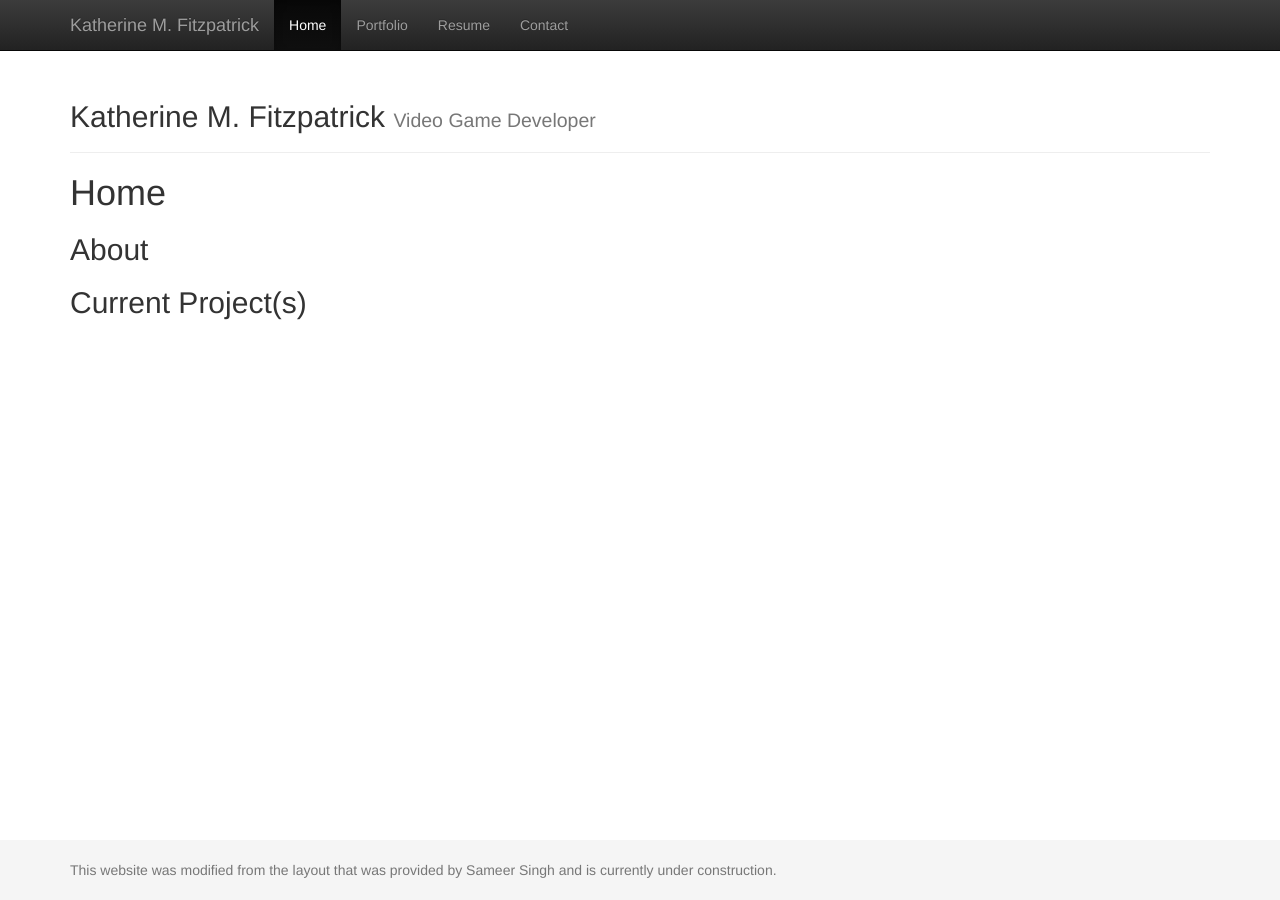
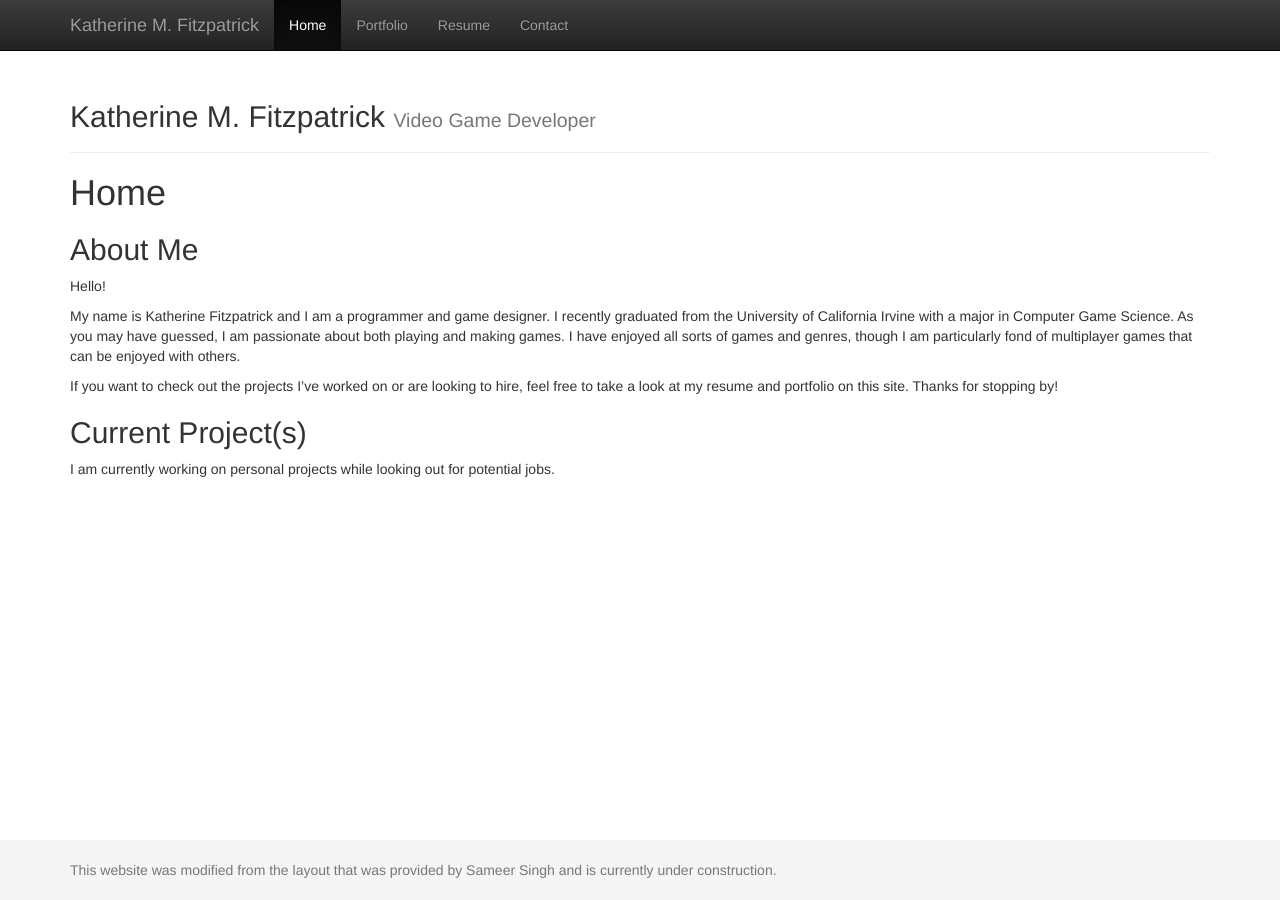
Before and after one commit to kathermf/kathermf.github.io, a Jekyll site: the page built from index.md, in a window 1280 px wide. Built offline with Jekyll 4.4.1, drawn with Linux system fonts in a browser that asks for light colours.

Commit message:
Added content to homepage, minor change to selfie surf's page

```diff
--- a/index.md
+++ b/index.md
@@ -5,7 +5,12 @@ title:  Home
 
 # {{ page.title }}
 
-## About
+## About Me
+Hello!
 
+My name is Katherine Fitzpatrick and I am a programmer and game designer. I recently graduated from the University of California Irvine with a major in Computer Game Science. As you may have guessed, I am passionate about both playing and making games. I have enjoyed all sorts of games and genres, though I am particularly fond of multiplayer games that can be enjoyed with others.
+
+If you want to check out the projects I've worked on or are looking to hire, feel free to take a look at my resume and portfolio on this site. Thanks for stopping by!
 
 ## Current Project(s)
+I am currently working on personal projects while looking out for potential jobs.
```
Also changed, not shown: selfiesurf.md (+1 -0 lines).
